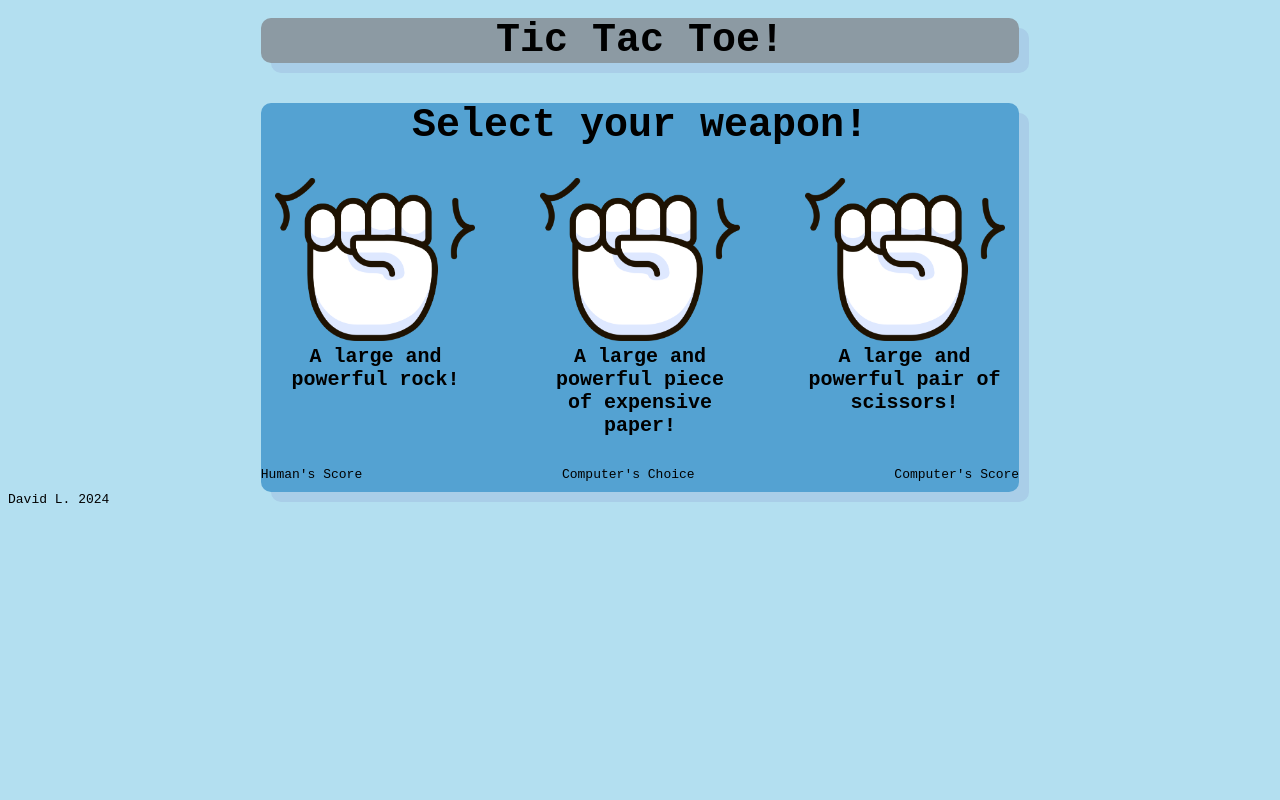
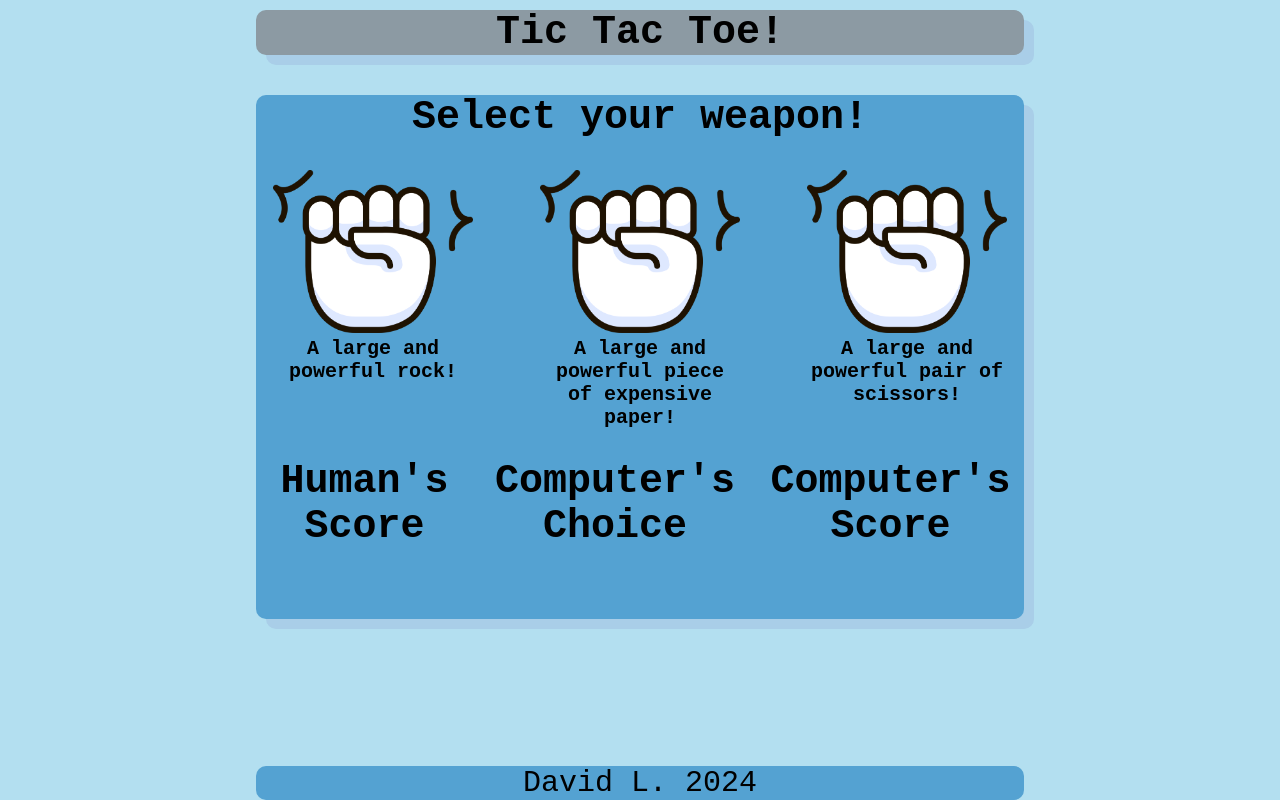
Before and after one commit to cyberdremer/top-rps-javascript, a plain HTML site: page index.html in a window 1280 px wide. Drawn offline with Linux system fonts and the light colour scheme.

Commit message:
Finished css markup

```diff
--- a/styles/styles.css
+++ b/styles/styles.css
@@ -1,5 +1,10 @@
 
 body {
+    flex: 1;
+    margin: 0;
+    min-height: 100vh;
+    display: flex;
+    flex-direction: column;
     font-family: monospace;
     background-color: #b3dff0;
 }
@@ -30,7 +35,8 @@ body {
     box-shadow: 10px 10px #a9cee8;
 }
 
-.header, .play-area-header {
+
+.header, .play-area-header, .score-header {
     font-size: 40px;
     font-weight: bold;
 
@@ -72,24 +78,51 @@ input {
     display: flex;
     flex-direction: column;
     justify-content: space-between;
-    gap: 10px
+    gap: 50px;
 
 }
 
+
+
 .game-state-header {
     display: flex;
-    justify-content: space-between;
+    justify-content: space-evenly;
    align-items: center;
    text-align: center;
 
 }
 .game-information {
+    margin: 10px;
     display: flex;
     flex-direction: row;
-    justify-content: space-evenly;
+    justify-content: center;
     align-items: center;
+    gap: 20%;
 }
 
 span {
     text-align: center;
 }
+
+#human-score , #computer-score, #computer-choice {
+    font-size: 30px;
+    font-weight: bold;
+}
+
+.bottom-of-page {
+    width: 60%;
+    height: 100%;
+    display: flex;
+    flex-direction: column;
+    flex: 1;
+    margin: auto;
+}
+
+.footer {
+    border-radius: 10px;
+    text-align: center;
+    margin-top: auto;
+    font-size: 30px;
+    background-color: #54a2d2;
+
+}
```
